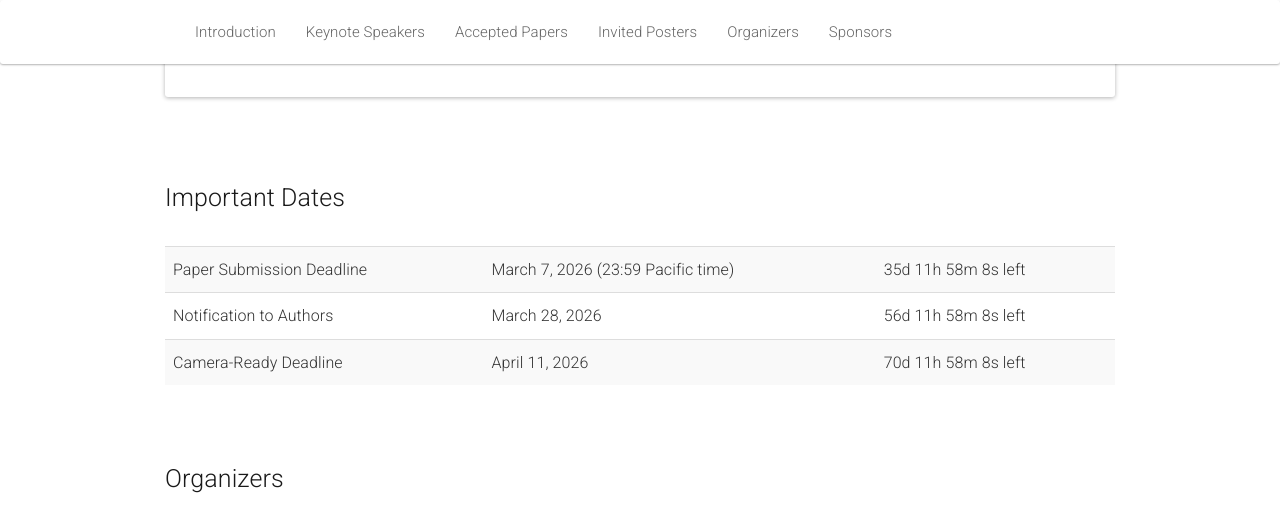
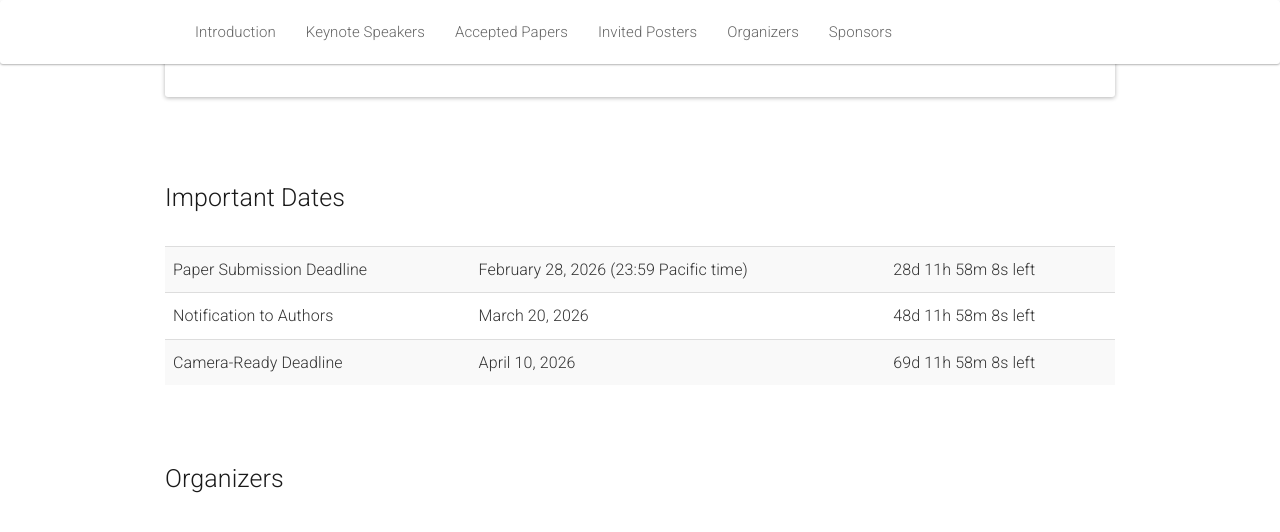
Before and after one commit to gazeworkshop/gazeworkshop.github.io, a Jekyll site: the page built from _pages/home_2026.md, in a window 1280 px wide and 900 px high, scrolled down 1168 px, cut to the strip 0-542 px from the top of the window. Shown: the top 532 px of the strip. Built offline with Jekyll 4.4.1, drawn with Linux system fonts in a browser that asks for light colours; nearby versions of some CDN libraries.

Commit message:
Update timeline on website

```diff
--- a/_pages/home_2026.md
+++ b/_pages/home_2026.md
@@ -87,18 +87,18 @@ acknowledgements: ""
       <tbody>
         <tr>
           <td>Paper Submission Deadline</td>
-          <td>March 7, 2026 (23:59 Pacific time)</td>
-	  <td><span class="countdown" reference="7 Mar 2026 23:59:59 PST"></span></td>
+          <td>February 28, 2026 (23:59 Pacific time)</td>
+	  <td><span class="countdown" reference="28 Feb 2026 23:59:59 PST"></span></td>
         </tr>
         <tr>
           <td>Notification to Authors</td>
-          <td>March 28, 2026</td>
-	  <td><span class="countdown" reference="28 Mar 2026 23:59:59 PST"></span></td>
+          <td>March 20, 2026</td>
+	  <td><span class="countdown" reference="20 Mar 2026 23:59:59 PST"></span></td>
         </tr>
         <tr>
           <td>Camera-Ready Deadline</td>
-          <td>April 11, 2026</td>
-	  <td><span class="countdown" reference="11 Apr 2026 23:59:59 PST"></span></td>
+          <td>April 10, 2026</td>
+	  <td><span class="countdown" reference="10 Apr 2026 23:59:59 PST"></span></td>
         </tr>
         <!-- <tr>
           <td>Workshop Day</td>
```
